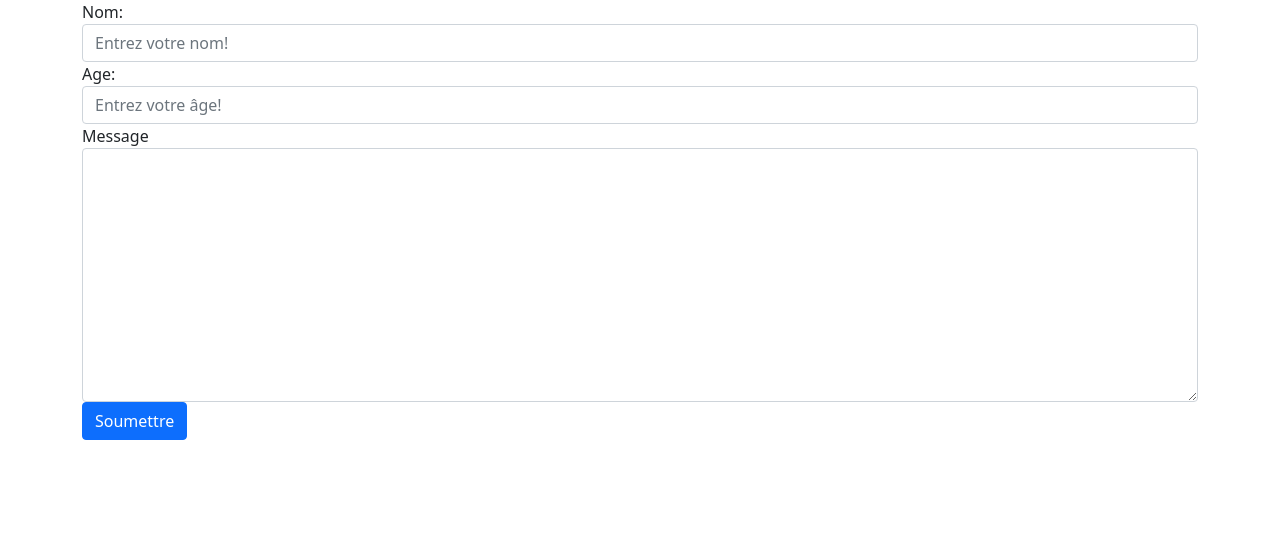
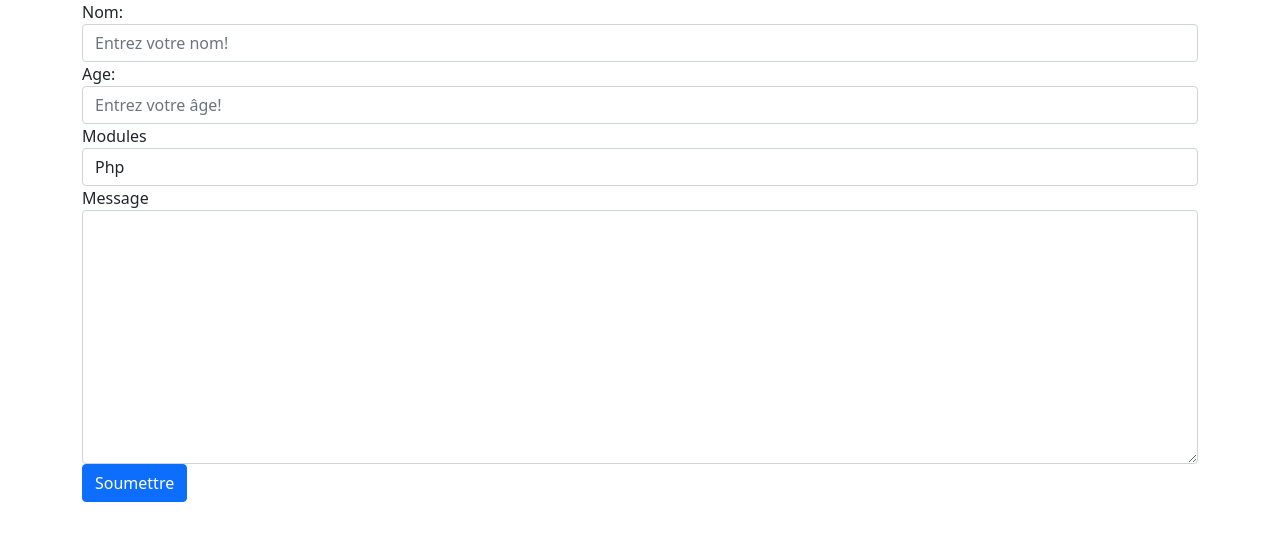
Before and after one commit to Dwwm2022/cours_php, a PHP site: page /exemple18.php in a window 1280 px wide. Shown: the top 541 px of the page. Run offline with PHP 8.4, Linux system fonts and the light colour scheme.

Commit message:
add select

```diff
--- a/proc/exemples/exemple18.php
+++ b/proc/exemples/exemple18.php
@@ -19,6 +19,14 @@
                 <input type="number" id="age" name="age" class="form-control" placeholder="Entrez votre âge!">
             </div>
             <div class="form-group">
+                <label for="module">Modules</label>
+                <select name="module" id="module" class="form-control">
+                    <option value="php">Php</option>
+                    <option value="sql">Sql</option>
+                    <option value="js">Js</option>
+                </select>
+            </div>
+            <div class="form-group">
                 <label for="message">Message</label>
                 <textarea class="form-control" name="message" id="message" cols="30" rows="10"></textarea>
             </div>
--- a/proc/exemples/traitement.php
+++ b/proc/exemples/traitement.php
@@ -4,7 +4,8 @@ if(isset($_POST['soumis'])){
     $nom = $_POST["nom"];
     $age = $_POST["age"];
     $message = $_POST['message'];
-    echo "Nom: $nom , Age: $age, Message: $message";
+    $module = $_POST['module'];
+    echo "Nom: $nom , Age: $age, Message: $message, Module: $module";
 }
 // echo "<pre>";
 // var_dump($_POST);
```
